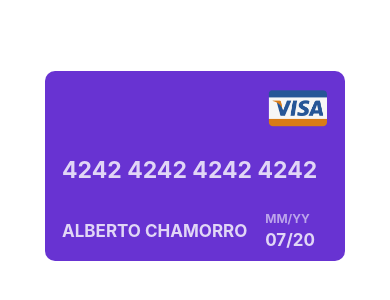
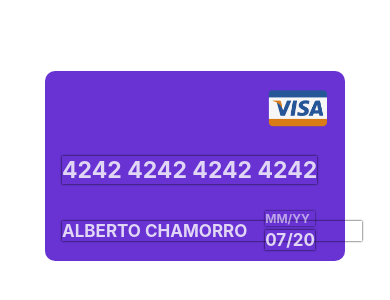
Before and after one commit to aichamorro/rn-animations-playground, a React Native app: screen / in a window 390 px wide. Shown: the part 246-546 px from the top of the page. Built offline with nearby package versions, Linux system fonts and the light colour scheme.

Commit message:
Renames FlipCard to FlipCreditCard

```diff
--- a/App.tsx
+++ b/App.tsx
@@ -1,9 +1,9 @@
 import React from "react";
 import LoadingList from "./src/LoadingList";
-import FlipCard from "./src/FlipCard";
+import FlipCreditCard from "./src/FlipCreditCard";
 
 export default class App extends React.Component {
   render() {
-    return <FlipCard />;
+    return <FlipCreditCard />;
   }
 }
--- a/src/FlipCard/style.ts
+++ b/src/FlipCreditCard/style.ts
@@ -8,7 +8,8 @@ export default StyleSheet.create({
     flex: 1,
     justifyContent: "center",
     alignItems: "center",
-    position: "relative"
+    position: "relative",
+    backfaceVisibility: "visible"
   },
   cardFace: {
     position: "absolute"
@@ -33,7 +34,11 @@ export default StyleSheet.create({
     color: "rgba(255, 255, 255, 0.8)",
     fontWeight: "bold",
     fontFamily: Platform.select({ ios: "Courier", android: "monospace" }),
-    fontSize: 17
+    fontSize: 17,
+    shadowOffset: { width: 0, height: 0 },
+    shadowRadius: 2,
+    shadowOpacity: 1,
+    shadowColor: "black"
   },
   cardViewFrontCardNameText: {
     top: 150,
@@ -68,6 +73,7 @@ export default StyleSheet.create({
     alignItems: "flex-end",
     justifyContent: "center",
     paddingRight: 12,
+    marginLeft: 12,
     backgroundColor: "white",
     width: "70%",
     height: 22
```
Also changed, not shown: src/FlipCreditCard/index.tsx (renamed from src/FlipCard/index.tsx, +5 -5 lines), src/FlipCreditCard/CardViewBack.tsx (renamed from src/FlipCard/CardViewBack.tsx), src/FlipCreditCard/CardViewFront.tsx (renamed from src/FlipCard/CardViewFront.tsx), src/FlipCreditCard/assets/visa-icon.png (renamed from src/FlipCard/assets/visa-icon.png).
